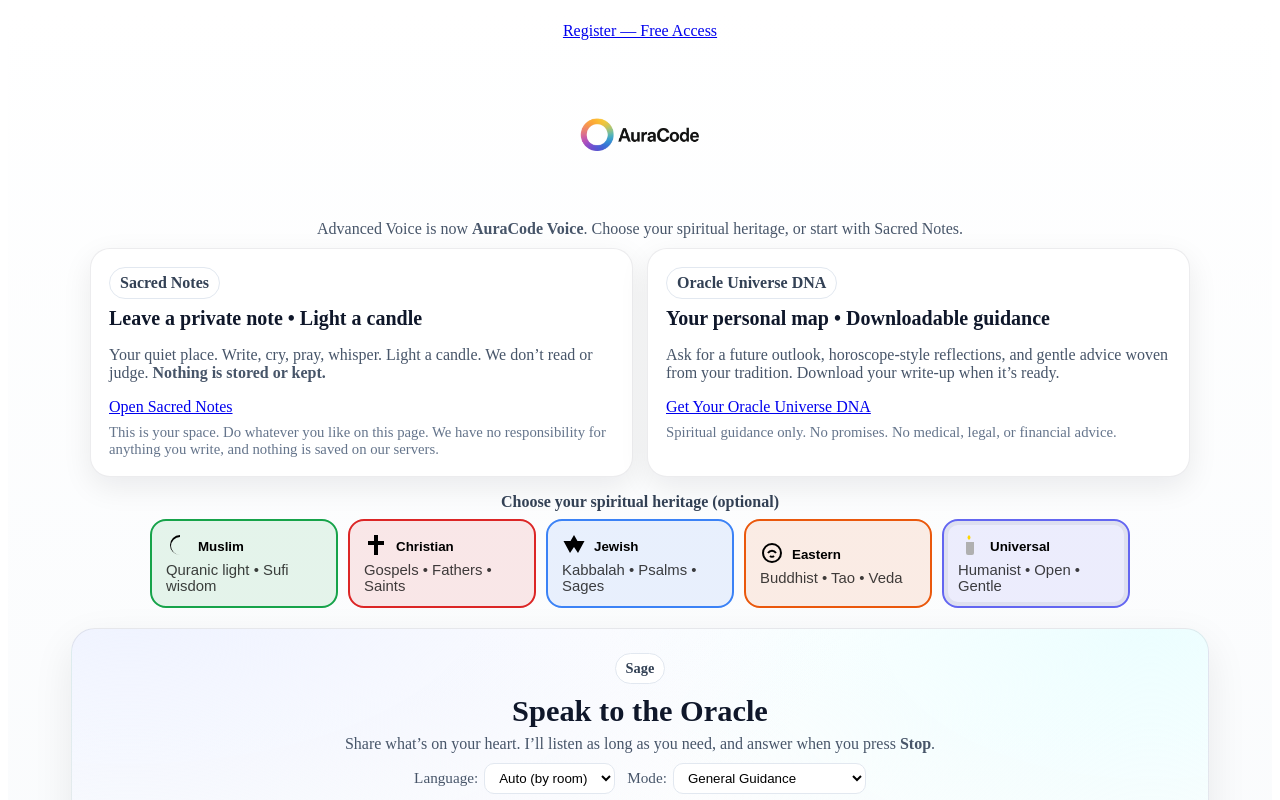
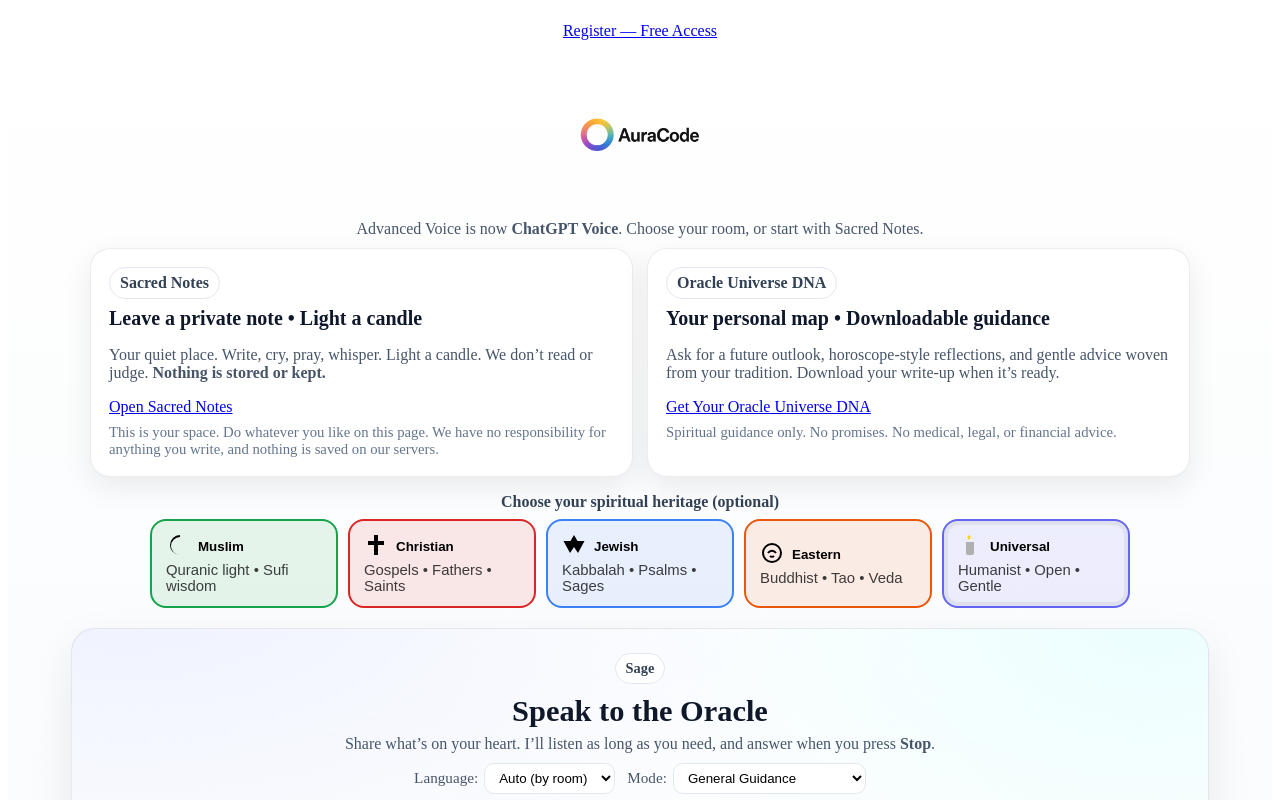
Before and after one commit to danyaffa/Total-iora, a Next.js app: page / in a window 1280 px wide. Shown: the top 800 px of the page. Built offline with nearby package versions, Linux system fonts and the light colour scheme.

Commit message:
Update index.js

```diff
--- a/pages/index.js
+++ b/pages/index.js
@@ -51,7 +51,8 @@ export default function Home() {
       <section className="hero">
         <img src="/AuraCode_Logo.png" alt="AuraCode Logo" className="logo" />
         <p className="note">
-          Advanced Voice is now <strong>AuraCode Voice</strong>. Choose your spiritual          heritage, or start with Sacred Notes.
+          Advanced Voice is now <strong>ChatGPT Voice</strong>. Choose your room,
+          or start with Sacred Notes.
         </p>
       </section>
 
```
